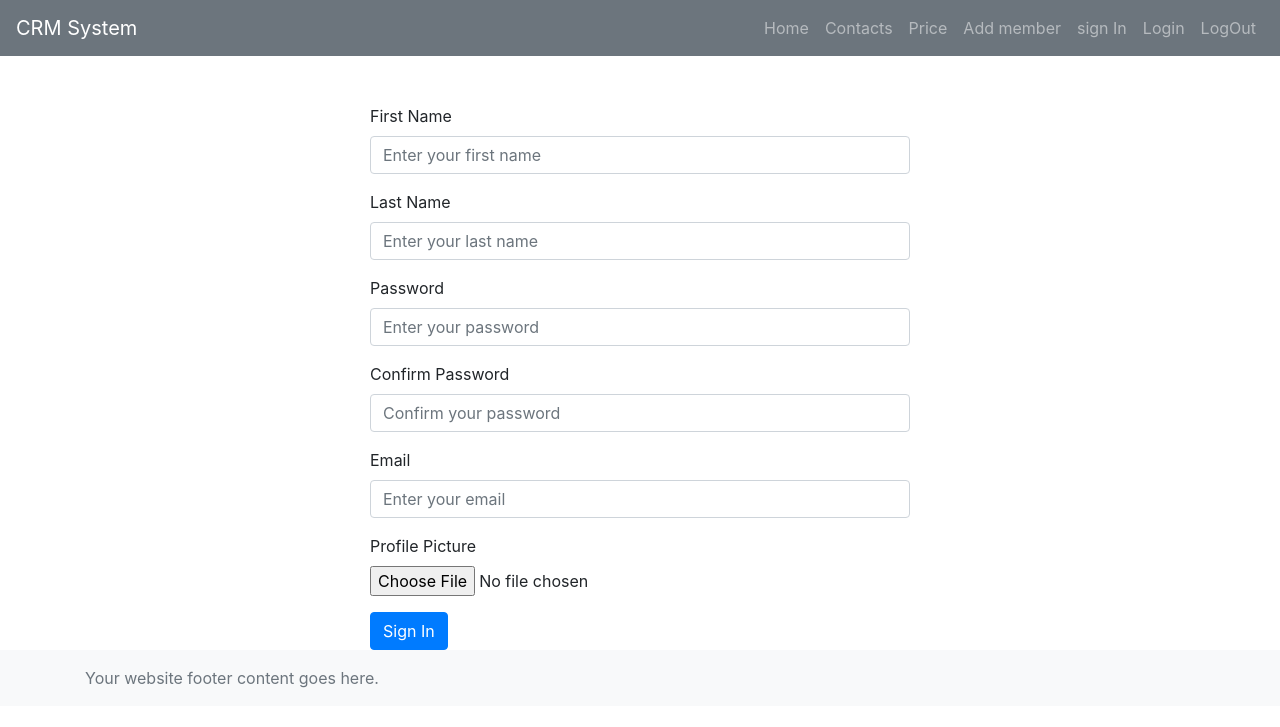
After one commit to Abhi-AD/Customer_Relationalship_Management, a Django app: page /signin/ in a window 1280 px wide. The commit adds this page. Shown: the top 727 px of the page. Run offline with Django 5.2, Linux system fonts and the light colour scheme; some libraries are stand-ins or nearby versions.

Commit message:
feat;template add the other pages

```diff
--- a/cms_app/urls.py
+++ b/cms_app/urls.py
@@ -6,4 +6,6 @@ urlpatterns = [
     path("", views.HomeView.as_view(), name="home"),
     path("add_member/", views.AddMember.as_view(), name="add_member"),
     path("plan/", views.Plan.as_view(), name="plan"),
+    path("signin/", views.SignInView.as_view(), name="signin"),
+    path("login/", views.LogInView.as_view(), name="login"),
 ]
--- a/cms_app/views.py
+++ b/cms_app/views.py
@@ -1,6 +1,9 @@
 from django.shortcuts import render
 from django.views.generic import TemplateView
 # Create your views here.
+
+
+
 class HomeView(TemplateView):
     template_name = "index.html"
 
@@ -10,3 +13,11 @@ class AddMember(TemplateView):
 
 class Plan(TemplateView):
     template_name = "plan.html"
+
+
+class LogInView(TemplateView):
+    template_name = "log_in.html"
+
+
+class SignInView(TemplateView):
+    template_name = "sign_in.html"
--- a/template/header.html
+++ b/template/header.html
@@ -6,7 +6,7 @@
      </button>
      <div class="collapse navbar-collapse" id="navbarNav">
           <ul class="navbar-nav ml-auto">
-               <li class="nav-item active">
+               <li class="nav-item ">
                     <a class="nav-link" href="{% url 'home'%}">Home</a>
                </li>
                <li class="nav-item">
@@ -18,6 +18,15 @@
                <li class="nav-item">
                     <a class="nav-link" href="{% url 'add_member' %}">Add member</a>
                </li>
+               <li class="nav-item">
+                    <a class="nav-link" href="{% url 'signin' %}"> sign In</a>
+               </li>
+               <li class="nav-item ">
+                    <a class="nav-link" href="{% url 'login' %}">Login </a>
+               </li>
+               <li class="nav-item ">
+                    <a class="nav-link" href="{% url 'home' %}"> LogOut</a>
+               </li>
                <!-- Add more menu items as needed -->
           </ul>
      </div>
--- /dev/null
+++ b/template/sign_in.html
@@ -0,0 +1,63 @@
+{% extends "base.html" %}
+{% load static %}
+{% block content %}
+<!-- sign in form -->
+
+<div class="container mt-5">
+     <div class="row justify-content-center">
+          <div class="col-md-6">
+
+               <form>
+                    <!-- First Name -->
+                    <div class="form-group">
+                         <label for="firstName">First Name</label>
+                         <input type="text" class="form-control" id="firstName" placeholder="Enter your first name"
+                              required>
+                    </div>
+
+                    <!-- Last Name -->
+                    <div class="form-group">
+                         <label for="lastName">Last Name</label>
+                         <input type="text" class="form-control" id="lastName" placeholder="Enter your last name"
+                              required>
+                    </div>
+
+                    <!-- Password -->
+                    <div class="form-group">
+                         <label for="password">Password</label>
+                         <input type="password" class="form-control" id="password"
+                              placeholder="Enter your password" required>
+                    </div>
+
+                    <!-- Confirm Password -->
+                    <div class="form-group">
+                         <label for="confirmPassword">Confirm Password</label>
+                         <input type="password" class="form-control" id="confirmPassword"
+                              placeholder="Confirm your password" required>
+                    </div>
+
+                    <!-- Email -->
+                    <div class="form-group">
+                         <label for="email">Email</label>
+                         <input type="email" class="form-control" id="email" placeholder="Enter your email"
+                              required>
+                    </div>
+
+                    <!-- Profile Picture -->
+                    <div class="form-group">
+                         <label for="profilePicture">Profile Picture</label>
+                         <input type="file" class="form-control-file" id="profilePicture">
+                    </div>
+
+
+
+                    <button type="submit" class="btn btn-primary">Sign In</button>
+               </form>
+
+          </div>
+     </div>
+</div>
+
+
+
+{% endblock content %}
```
Also changed, not shown: template/log_in.html (added, +30 -0 lines).
